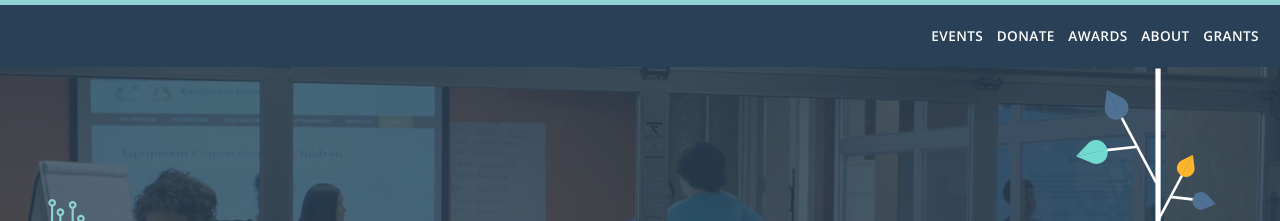
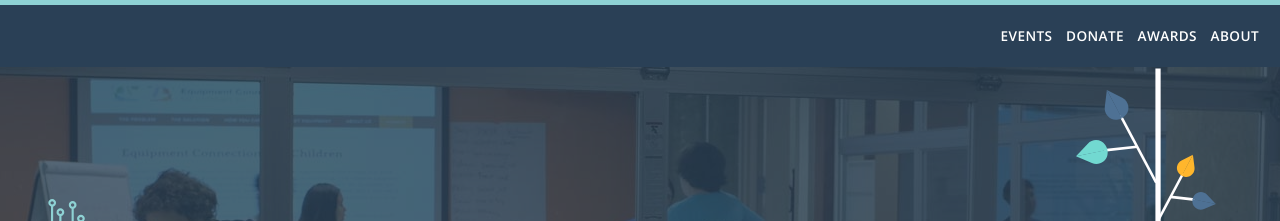
Before and after one commit to dcfemtech/dcfemtech.github.io, a Jekyll site: the page built from index.html, in a window 1280 px wide and 900 px high. Shown: the top 221 px of the window. Built offline with Jekyll 4.4.1, drawn with Linux system fonts in a browser that asks for light colours; comment, search, counter and statistics services are not loaded.

Commit message:
Remove grants link

```diff
--- a/_includes/header.html
+++ b/_includes/header.html
@@ -9,7 +9,6 @@
       <li><a href="{{ "donate" | prepend: site.baseurl }}">Donate</a></li>
       <li><a href="{{ "awards" | prepend: site.baseurl }}">Awards</a></li>
       <li><a href="{{ "about" | prepend: site.baseurl }}">About</a></li>
-      <li><a href="{{ "grants" | prepend: site.baseurl }}">Grants</a></li>
     </ul>
   </div>
 </header>
```
